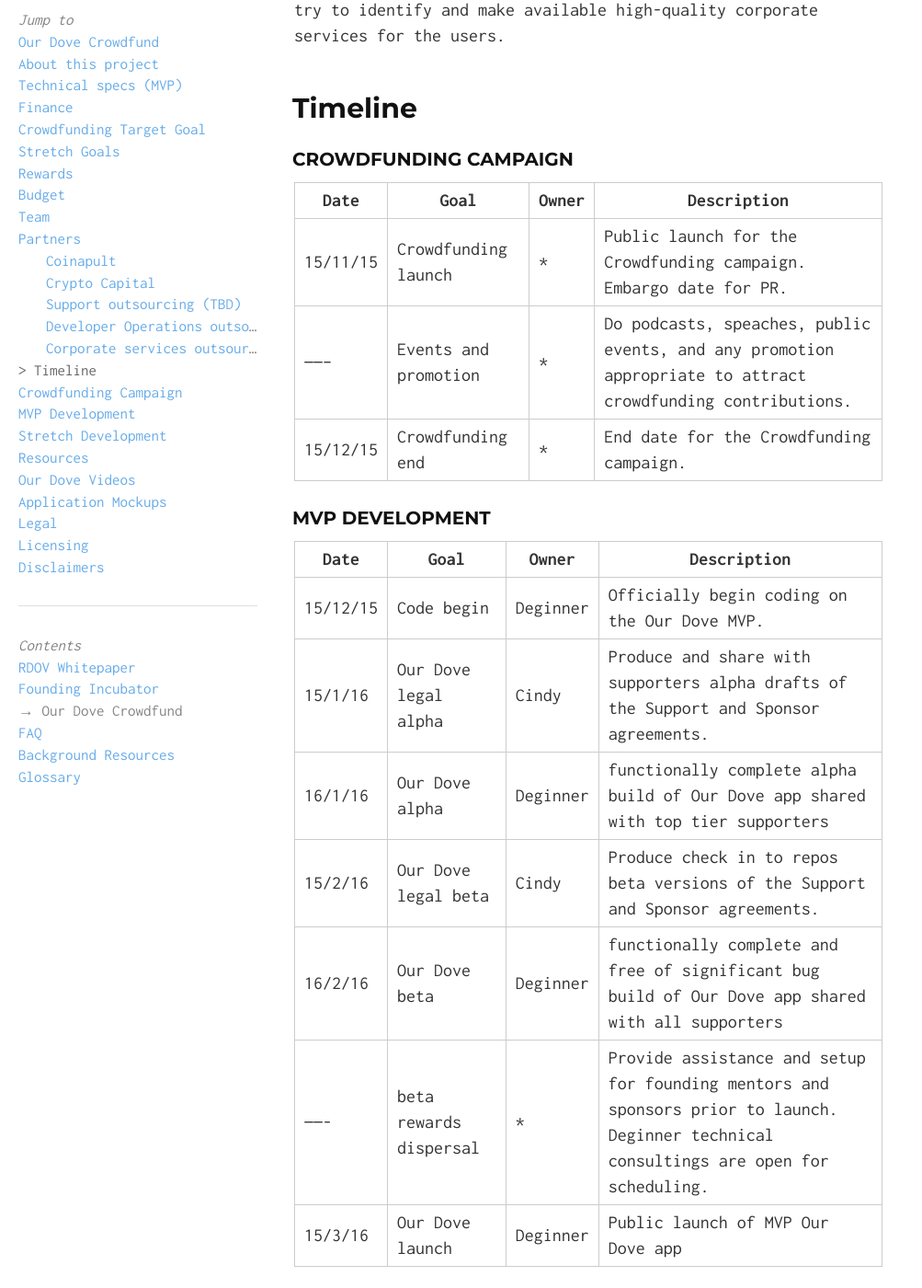
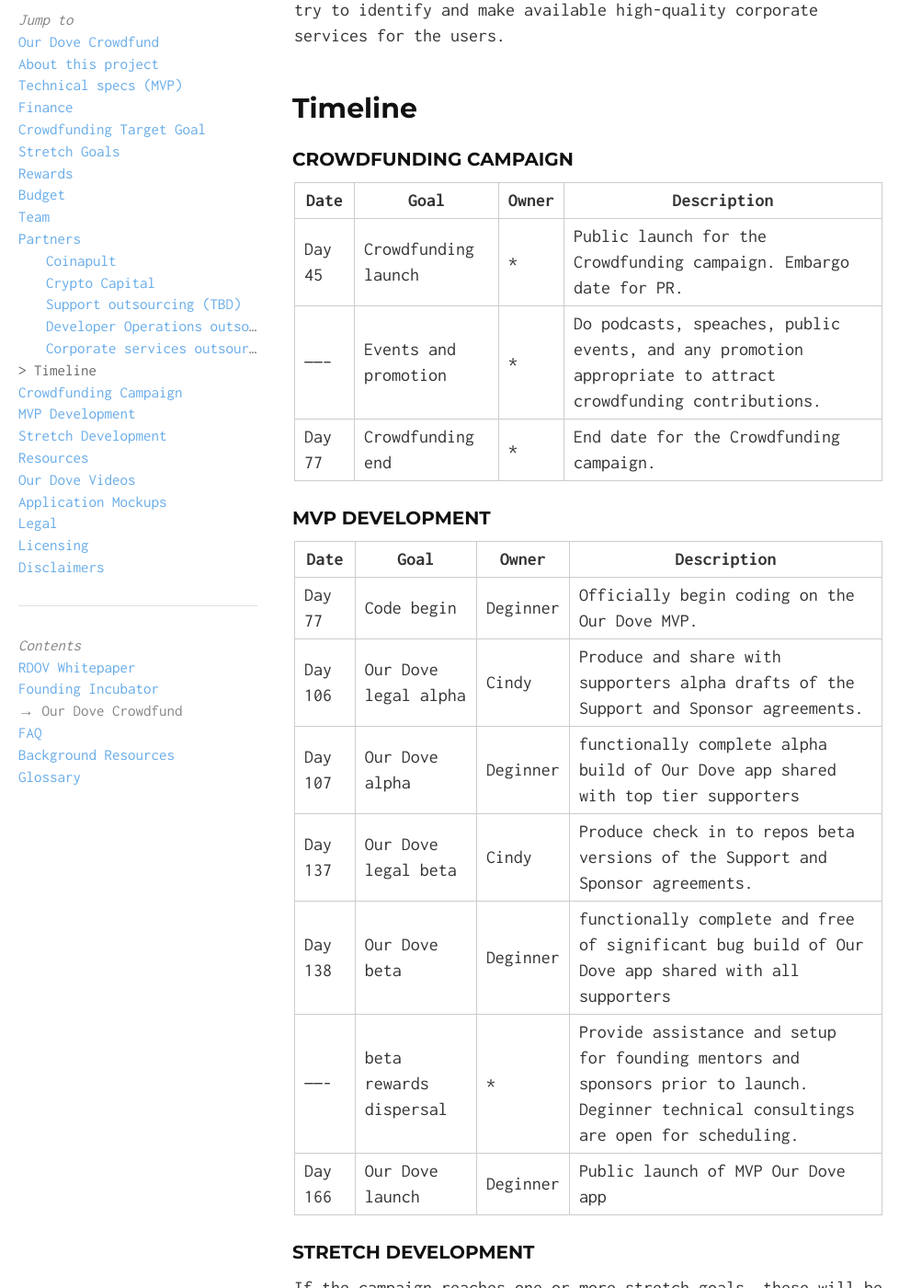
Before and after one commit to rdov/rdov.github.io, a Jekyll site: the page built from Our_Dove_crowdfund.md, in a window 1280 px wide and 1400 px high, scrolled down 7152 px. Shown: the whole window at 92% size, without its empty margins (0-1003 px from the left). Built offline with Jekyll 4.4.1, drawn with Linux system fonts in a browser that asks for light colours; nearby versions of some CDN libraries.

Commit message:
Update Our_Dove_crowdfund.md

```diff
--- a/Our_Dove_crowdfund.md
+++ b/Our_Dove_crowdfund.md
@@ -178,21 +178,21 @@ Some projects may grow to the point where they begin to have complex operations
 
 | Date | Goal | Owner | Description |
 |--------|---------|-------|-------------|
-| 15/11/15 | Crowdfunding launch | * | Public launch for the Crowdfunding campaign. Embargo date for PR. |
+| Day 45 | Crowdfunding launch | * | Public launch for the Crowdfunding campaign. Embargo date for PR. |
 | -------- | Events and promotion | * | Do podcasts, speaches, public events, and any promotion appropriate to attract crowdfunding contributions. |
-| 15/12/15 | Crowdfunding end | * | End date for the Crowdfunding campaign. |
+| Day 77 | Crowdfunding end | * | End date for the Crowdfunding campaign. |
 
 ### MVP Development
 
 | Date | Goal | Owner | Description |
 |--------|---------|-------|-------------|
-| 15/12/15 | Code begin | Deginner | Officially begin coding on the Our Dove MVP. |
-| 15/1/16 | Our Dove legal alpha | Cindy | Produce and share with supporters alpha drafts of the Support and Sponsor agreements. |
-| 16/1/16 | Our Dove alpha | Deginner | functionally complete alpha build of Our Dove app shared with top tier supporters |
-| 15/2/16 | Our Dove legal beta | Cindy | Produce check in to repos beta versions of the Support and Sponsor agreements. |
-| 16/2/16 | Our Dove beta | Deginner | functionally complete and free of significant bug build of Our Dove app shared with all supporters |
+| Day 77 | Code begin | Deginner | Officially begin coding on the Our Dove MVP. |
+| Day 106 | Our Dove legal alpha | Cindy | Produce and share with supporters alpha drafts of the Support and Sponsor agreements. |
+| Day 107 | Our Dove alpha | Deginner | functionally complete alpha build of Our Dove app shared with top tier supporters |
+| Day 137 | Our Dove legal beta | Cindy | Produce check in to repos beta versions of the Support and Sponsor agreements. |
+| Day 138 | Our Dove beta | Deginner | functionally complete and free of significant bug build of Our Dove app shared with all supporters |
 | ------- | beta rewards dispersal | * | Provide assistance and setup for founding mentors and sponsors prior to launch. Deginner technical consultings are open for scheduling. |
-| 15/3/16 | Our Dove launch | Deginner | Public launch of MVP Our Dove app |
+| Day 166 | Our Dove launch | Deginner | Public launch of MVP Our Dove app |
 
 ### Stretch Development
 
```
